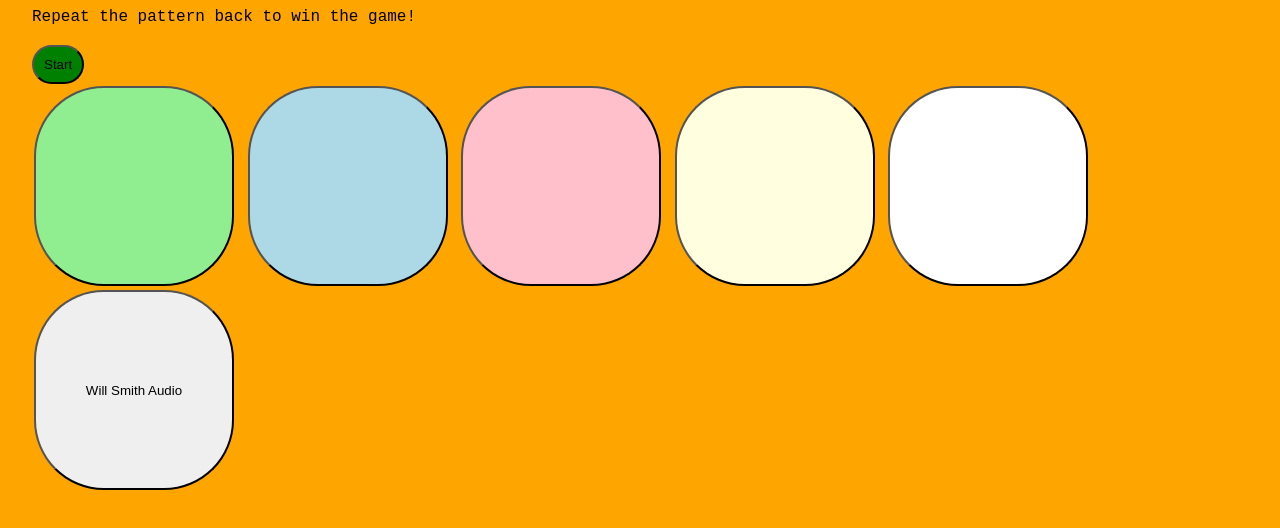
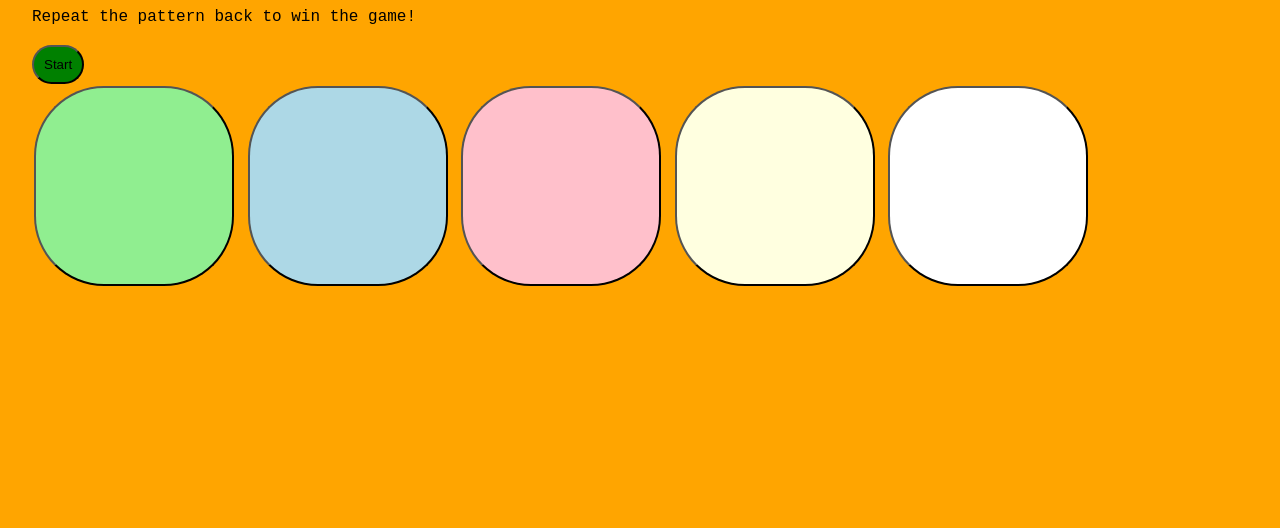
Before and after one commit to hoonman/memoryandsoundgamecodepathsite, a plain HTML site: page index.html in a window 1280 px wide. Shown: the part 96-624 px from the top of the page. Drawn offline with Linux system fonts and the light colour scheme.

Commit message:
new features added

```diff
--- a/index.html
+++ b/index.html
@@ -31,9 +31,9 @@
       <button id="button4" onclick="guess(4)" onmousedown="startTone(4)" onmouseup="stopTone()"></button>
       <button id="button5" onclick="guess(5)" onmousedown="playMyAudio()" onmouseup="stopTone()"></button>
       <audio src="https://cdn.glitch.global/759beb82-1827-43ea-9d6d-ef4928f40ee4/will-smith-yaa.mp3?v=1648847240848" id="Yaa"></audio>
-      <button onclick="playMyAudio()">
+<!--       <button onclick="playMyAudio()">
           Will Smith Audio
-      </button>
+      </button> -->
     <script>function playMyAudio(){
       document.getElementById("Yaa").play();
       }</script>
```
